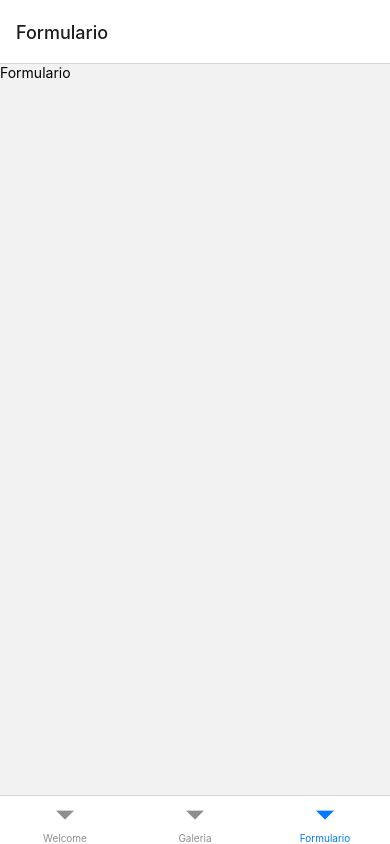
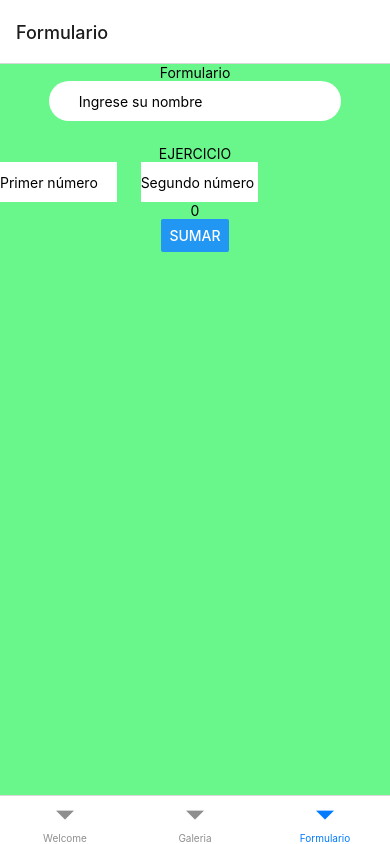
Before and after one commit to jritsqmet/app-mov2-n1, a React Native app: screen /Formulario in a window 390 px wide. Built offline with nearby package versions, Linux system fonts and the light colour scheme.

Commit message:
Calculadora

```diff
--- a/screens/Formulario.tsx
+++ b/screens/Formulario.tsx
@@ -1,12 +1,77 @@
-import { StyleSheet, Text, View } from 'react-native'
-import React from 'react'
+import { useState } from 'react'
+import { Button, StyleSheet, Text, TextInput, View } from 'react-native'
 
 export default function Formulario() {
-  return (
-    <View>
-      <Text>Formulario</Text>
-    </View>
-  )
+
+    //useState
+    const [name, setname] = useState('')
+    const [numero1, setnumero1] = useState(0)
+    const [numero2, setnumero2] = useState(0)
+
+    const [respuesta, setrespuesta] = useState(0)
+
+    function suma(){
+        setrespuesta( numero1 + numero2 )
+    }
+
+    return (
+        <View style={styles.container}>
+            <Text>Formulario</Text>
+
+            <TextInput
+                placeholder='Ingrese su nombre'
+                style={styles.input1}
+                onChangeText={(texto) => (setname(texto))}
+            />
+
+            <Text style={{ fontSize: 20 }}> {name}</Text>
+
+            <Text>EJERCICIO</Text>
+
+            <View style={styles.fila}>
+
+                <TextInput
+                    placeholder='Primer número'
+                    keyboardType='numeric'
+                    style={styles.input2}
+                    onChangeText={  (texto)=>( setnumero1(+texto) )  }
+                />
+                <Text>      </Text>
+                <TextInput
+                    placeholder='Segundo número'
+                    style={styles.input2}
+                    keyboardType='numeric'
+                    onChangeText={ (texto) => ( setnumero2(+texto))}
+                />
+            </View>
+
+            <Text>{respuesta}</Text>
+            <Button title='SUMAR' onPress={suma}/>
+
+
+        </View>
+    )
 }
 
-const styles = StyleSheet.create({})
+const styles = StyleSheet.create({
+    container: {
+        backgroundColor: '#69f78c',
+        flex: 1,
+        alignItems: 'center'
+    },
+    input1: {
+        backgroundColor: 'white',
+        height: 40,
+        width: "75%",
+        borderRadius: 20,
+        paddingHorizontal: 30
+    },
+    input2: {
+        backgroundColor: 'white',
+        height: 40,
+        width: '30%'
+    },
+    fila:{
+        flexDirection:'row'
+    }
+})
```
